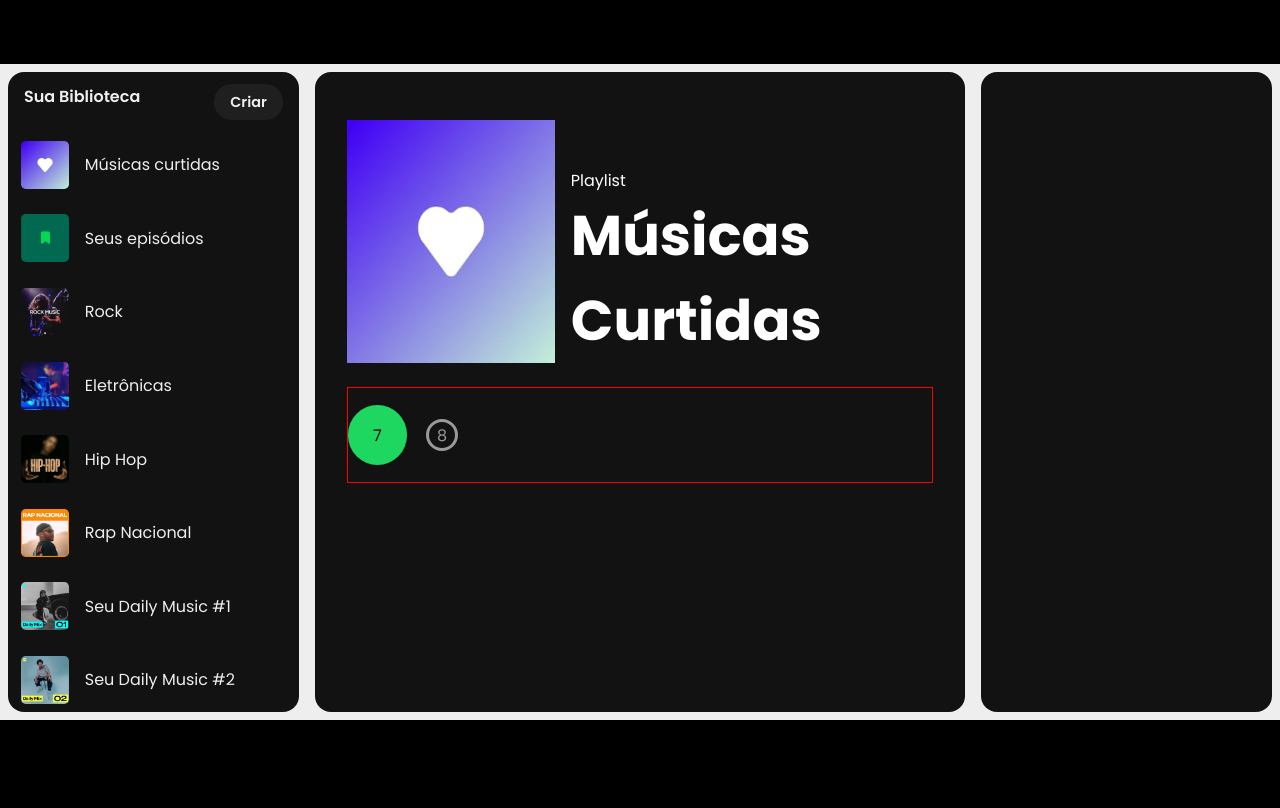
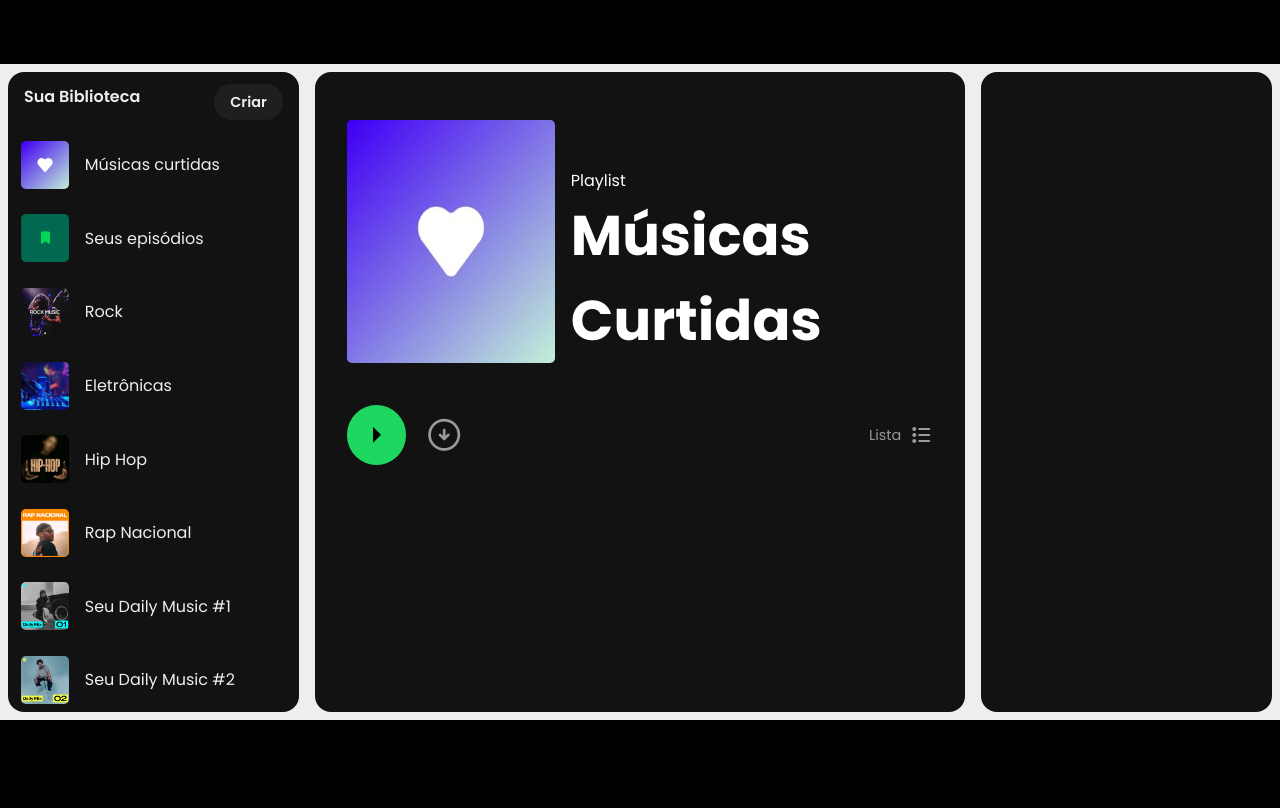
Before and after one commit to matheusoliveirv/clone_spotify, a website: page index.html in a window 1280 px wide. Drawn offline with nearby package versions, Linux system fonts and the light colour scheme; a web font is replaced by a local one.

Commit message:
Acrescentando icons centrais

```diff
--- a/index.html
+++ b/index.html
@@ -5,12 +5,15 @@
     <meta charset="UTF-8">
     <meta name="viewport" content="width=device-width, initial-scale=1.0">
     <title>Spotify Clone</title>
-    <link rel="stylesheet" href="dist/css/main.css">
     <link rel="preconnect" href="https://fonts.googleapis.com">
     <link rel="preconnect" href="https://fonts.gstatic.com" crossorigin>
     <link
         href="https://fonts.googleapis.com/css2?family=Caudex:ital,wght@0,400;0,700;1,400;1,700&family=Poppins:ital,wght@0,100;0,200;0,300;0,400;0,500;0,600;0,700;0,800;0,900;1,100;1,200;1,300;1,400;1,500;1,600;1,700;1,800;1,900&display=swap"
         rel="stylesheet">
+    <link rel="stylesheet" href="https://fonts.googleapis.com/css2?family=Material+Symbols+Outlined:opsz,wght,FILL,GRAD@24,400,0,0&icon_names=arrow_right" />
+    <link href="https://fonts.googleapis.com/css2?family=Material+Symbols+Rounded" rel="stylesheet" />
+
+    <link rel="stylesheet" href="dist/css/main.css">
 </head>
 
 <body>
@@ -80,8 +83,16 @@
                         </div>
                     </div>
                     <div class="btn-reprod">
-                        <button class="btn-reprod-play">7</button>
-                        <button class="btn-reprod-download">8</button>
+                        <div class="btn-reprod-play">
+                            <button class="btn-reprod-play">
+                                <span class="material-symbols-outlined">arrow_right</span>
+                            </button>
+                            <span class="material-symbols-rounded download">arrow_circle_down</span>
+                        </div>
+                        <div class="btn-reprod-list">
+                            <p>Lista</p>
+                            <span class="material-symbols-rounded">format_list_bulleted</span>
+                        </div>
                     </div>
                 </div>
                 <div data-tab-id="episodios" class="show__list">
--- a/src/styles/main.scss
+++ b/src/styles/main.scss
@@ -100,6 +100,7 @@ nav{
 
     img{
         width: 13rem;
+        border-radius: .3rem;
     }
 
     h1{
@@ -117,10 +118,32 @@ nav{
 .btn-reprod{
     width: 100%;
     height: 6rem;
-    border: 1px solid red;
     display: flex;
     align-items: center;
-    gap: 1.2rem;
+    justify-content: space-between;
+
+    .btn-reprod-play{
+        display: flex;
+        align-items: center;
+        justify-content: center;
+        gap: 1.2rem;
+
+        span{
+            font-size: 2.4rem;
+
+            &.download{
+                color: #999999;
+            }
+        }
+    }
+
+    .btn-reprod-list{
+        display: flex;
+        align-items: center;
+        font-size: .9rem;
+        gap: .5rem;
+        color: #999999;
+    }
 
     button{
         border-radius: 50px;
```
Also changed, not shown: dist/css/main.css.
